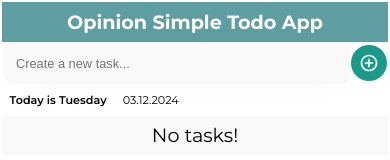
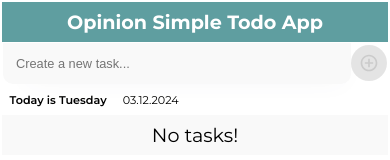
Before and after one commit to Kris1027/opinion-simple-todo-app, a React (Vite) app: page / in a window 390 px wide. Shown: the top 160 px of the page. Built offline with nearby package versions, Linux system fonts and the light colour scheme.

Commit message:
button disabled when input is empty

```diff
--- a/src/components/add-form/add-form.jsx
+++ b/src/components/add-form/add-form.jsx
@@ -10,7 +10,7 @@ const AddForm = ({ taskInput, setTaskInput, handleAddTask }) => {
                 type='text'
                 placeholder='Create a new task...'
             />
-            <button className={styles.subButton} type='submit'>
+            <button disabled={taskInput.trim() === ''} className={styles.subButton} type='submit'>
                 <MdAddCircleOutline size={20} />
             </button>
         </form>
--- a/src/components/add-form/add-form.module.css
+++ b/src/components/add-form/add-form.module.css
@@ -49,4 +49,12 @@
     .subButton:active {
         transform: scale(0.8);
     }
+
+    .subButton:disabled {
+        background-color: #d3d3d3;
+        border: none;
+        color: #a9a9a9;
+        cursor: not-allowed;
+        opacity: 0.6;
+    }
 }
```
